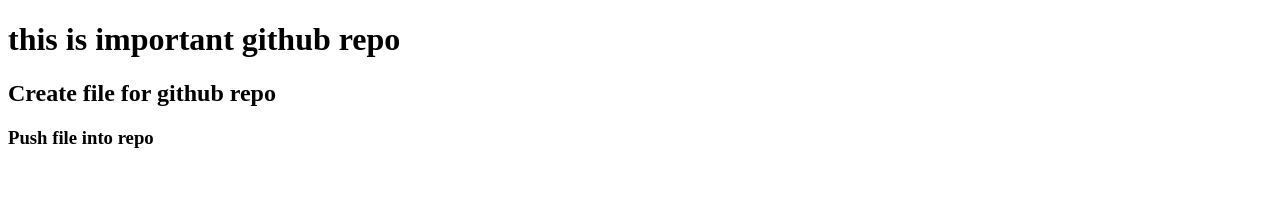
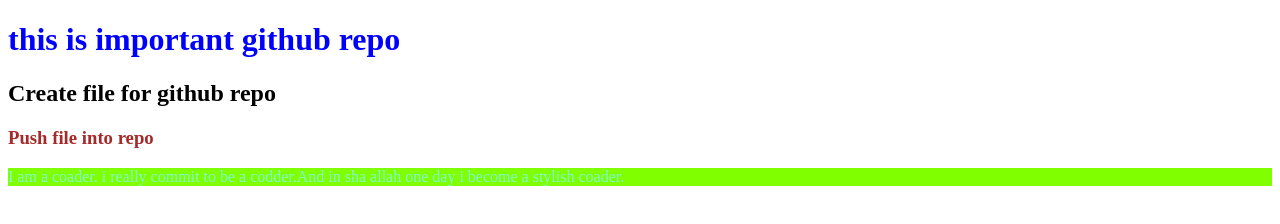
Before and after one commit to Mahade-786/my-third-repo, a plain HTML site: page index.html in a window 1280 px wide. Drawn offline with Linux system fonts and the light colour scheme.

Commit message:
File Added

```diff
--- a/index.html
+++ b/index.html
@@ -4,10 +4,12 @@
     <meta charset="UTF-8">
     <meta name="viewport" content="width=device-width, initial-scale=1.0">
     <title>My third github repo</title>
+    <link rel="stylesheet" href="style.css">
 </head>
 <body>
     <h1>this is important github repo</h1>
     <h2>Create file for github repo</h2>
     <h3>Push file into repo</h3>
+    <p>I am a coader. i really commit to be a codder.And in sha allah one day i become a stylish coader.</p>
 </body>
 </html>
--- /dev/null
+++ b/style.css
@@ -0,0 +1,10 @@
+p{
+    color: aquamarine;
+    background-color: chartreuse;
+}
+h1{
+    color: blue;
+}
+h3{
+    color: brown;
+}
```
